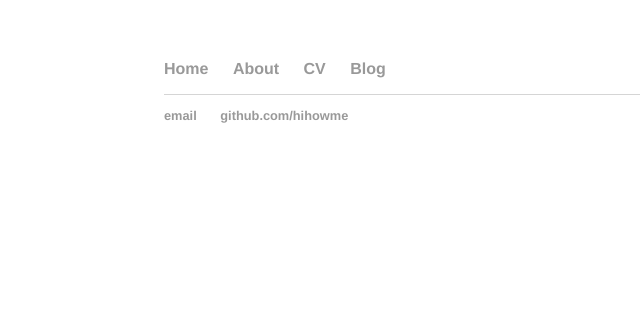
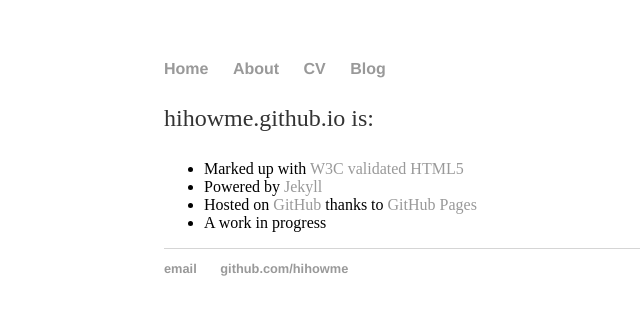
Before and after one commit to hihowme/hihowme.github.io, a Jekyll site: the page built from about/index.html, in a window 1280 px wide. Shown: the top 315 px of the page, without its empty margins (28-668 px from the left). Built offline with Jekyll 4.4.1, drawn with Linux system fonts in a browser that asks for light colours.

Commit message:
Update index.html

```diff
--- a/about/index.html
+++ b/about/index.html
@@ -3,3 +3,14 @@ layout: default
 title: About This Site
 description: Credits and information about the website hihowme.github.io, the personal website for Haihao Guo.
 ---
+<div class="about">
+
+    <p>hihowme.github.io is:</p>
+
+      <ul class="list-unstyled">
+        <li>Marked up with <a href="http://validator.w3.org/check?uri=http%3A%2F%2Fjmcglone.com%2F" title="HTML5 Validator">W3C validated HTML5</a></li>        <li>Powered by <a href="http://jekyllrb.com/" title="Jekyll">Jekyll</a></li>
+        <li>Hosted on <a href="http://github.com/hihowme/hihowme.github.io" title="This site hosted on GitHub">GitHub</a> thanks to <a href="http://pages.github.com/" title="GitHub Pages">GitHub Pages</a></li>
+        <li>A work in progress</li>
+      </ul>
+
+  </div>
```
